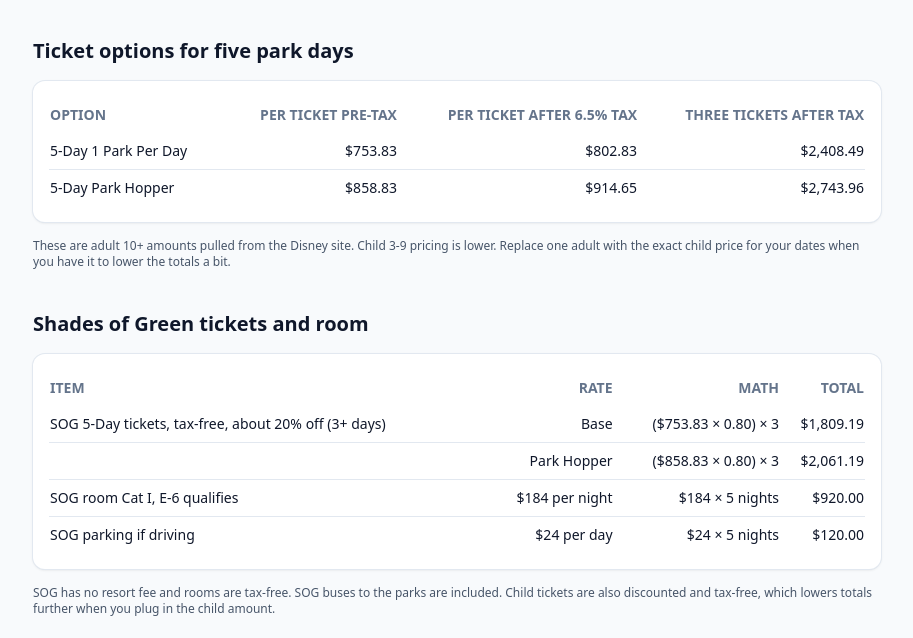
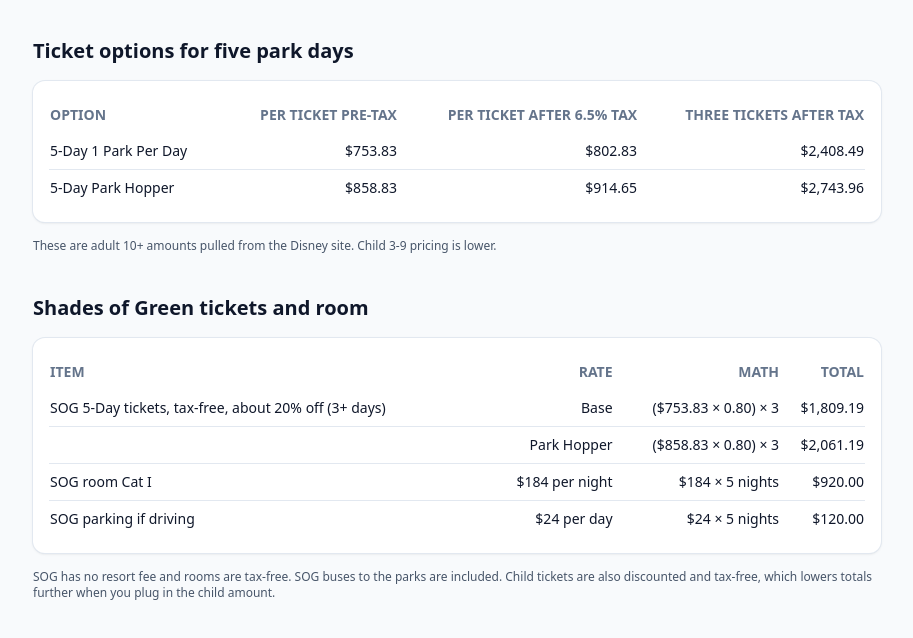
Before and after one commit to Sandbox-lbenson/disney, a plain HTML site: page index.html in a window 1280 px wide. Shown: the part 87-725 px from the top of the page, without its empty margins (183-1096 px from the left). Drawn offline with nearby package versions, Linux system fonts and the light colour scheme.

Commit message:
Update pricing notes and room qualification details

```diff
--- a/index.html
+++ b/index.html
@@ -47,7 +47,7 @@
       </div>
 
       <p class="text-xs text-slate-600">
-        These are adult 10+ amounts pulled from the Disney site. Child 3-9 pricing is lower. Replace one adult with the exact child price for your dates when you have it to lower the totals a bit.
+        These are adult 10+ amounts pulled from the Disney site. Child 3-9 pricing is lower.
       </p>
     </section>
 
@@ -78,7 +78,7 @@
               <td class="py-2 text-right">$2,061.19</td>
             </tr>
             <tr>
-              <td class="py-2">SOG room Cat I, E-6 qualifies</td>
+              <td class="py-2">SOG room Cat I</td>
               <td class="py-2 text-right">$184 per night</td>
               <td class="py-2 text-right">$184 × 5 nights</td>
               <td class="py-2 text-right">$920.00</td>
```
